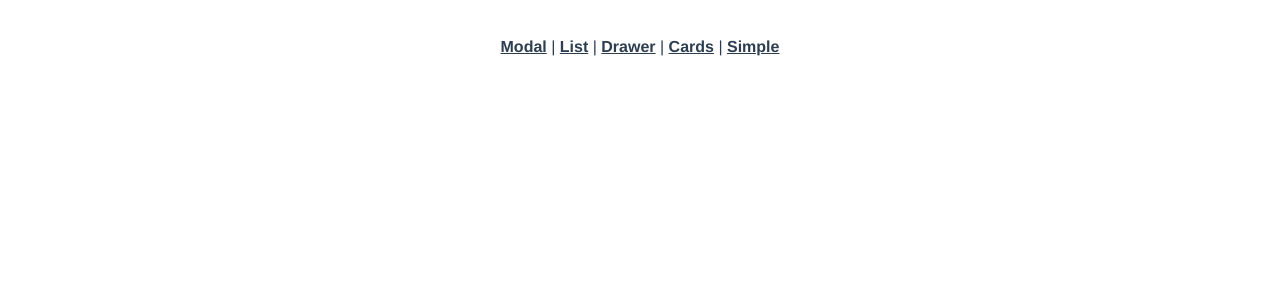
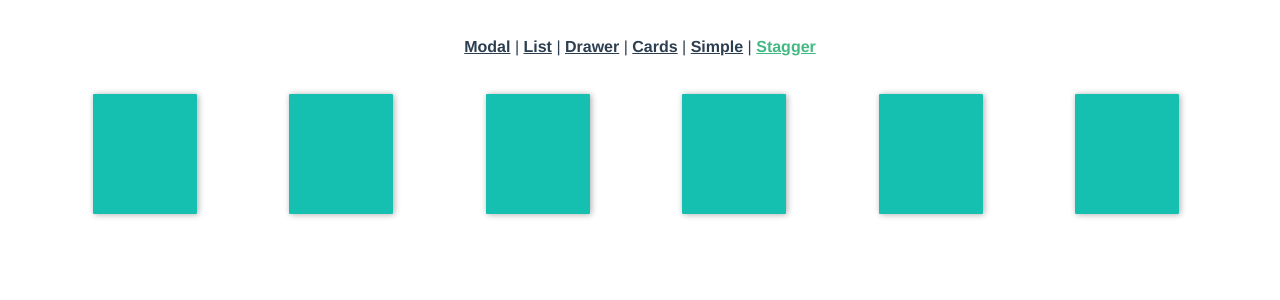
Before and after one commit to kjkorea-dev/learning_vuemastery_animating-vue3, a Vue app: page /stagger in a window 1280 px wide. Shown: the top 300 px of the page. Built offline with nearby package versions, Linux system fonts and the light colour scheme.

Commit message:
Intro to GSAP 3 : stagger

```diff
--- a/src/App.vue
+++ b/src/App.vue
@@ -4,7 +4,8 @@
     <router-link to="/list">List</router-link> |
     <router-link to="/drawer">Drawer</router-link> |
     <router-link to="/cards">Cards</router-link> |
-    <router-link to="/simple">Simple</router-link>
+    <router-link to="/simple">Simple</router-link> |
+    <router-link to="/stagger">Stagger</router-link>
   </div>
   <router-view v-slot="{ Component }">
     <transition name="slide-fade" mode="out-in">
--- a/src/router/index.js
+++ b/src/router/index.js
@@ -3,6 +3,7 @@ import Modal from '../views/Modal.vue'
 import Drawer from '@/views/Drawer.vue'
 import Cards from '@/views/Cards.vue'
 import Simple from '@/views/Simple.vue'
+import Stagger from '@/views/Stagger.vue'
 
 const routes = [
   {
@@ -34,6 +35,11 @@ const routes = [
     name: Simple,
     component: Simple,
   },
+  {
+    path: '/stagger',
+    name: Stagger,
+    component: Stagger,
+  },
 ]
 
 const router = createRouter({
--- /dev/null
+++ b/src/views/Stagger.vue
@@ -0,0 +1,50 @@
+<template>
+  <div id="container">
+    <div v-for="card in cards" :key="card.id" class="card"></div>
+  </div>
+</template>
+
+<script>
+import gsap from 'gsap'
+
+export default {
+  data() {
+    return {
+      cards: [{ id: 1 }, { id: 2 }, { id: 3 }, { id: 4 }, { id: 5 }, { id: 6 }],
+    }
+  },
+  mounted() {
+    gsap.from('.card', {
+      duration: 0.5,
+      opacity: 0,
+      scale: 0,
+      y: 200,
+      ease: 'power1',
+      stagger: {
+        each: 0.1,
+        from: 'center',
+      },
+    })
+  },
+}
+</script>
+
+<style scoped>
+#container {
+  display: flex;
+  flex-direction: row;
+  flex-wrap: wrap;
+  justify-content: space-evenly;
+}
+
+.card {
+  height: 6.5em;
+  width: 6.5em;
+  border-radius: 1%;
+  background-color: #16c0b0;
+  box-shadow: 0.08em 0.03em 0.4em #ababab;
+  padding-top: 1em;
+  margin-top: 0.5em;
+  margin-right: 0.5em;
+}
+</style>
```
